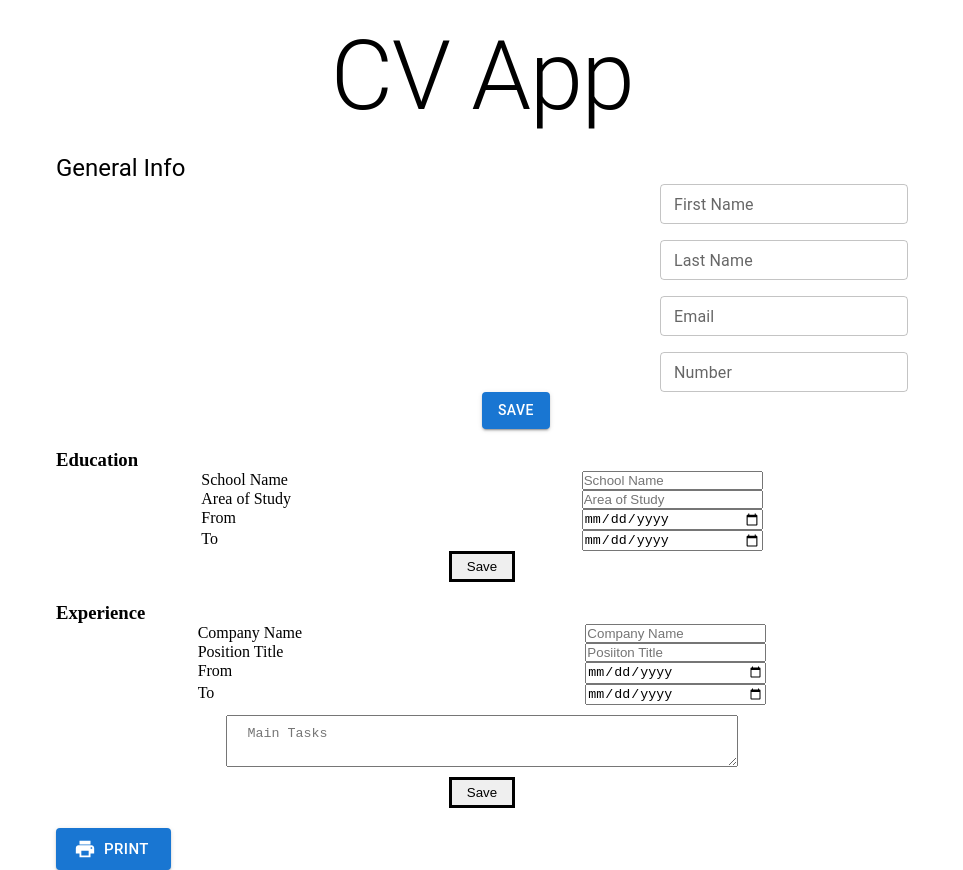
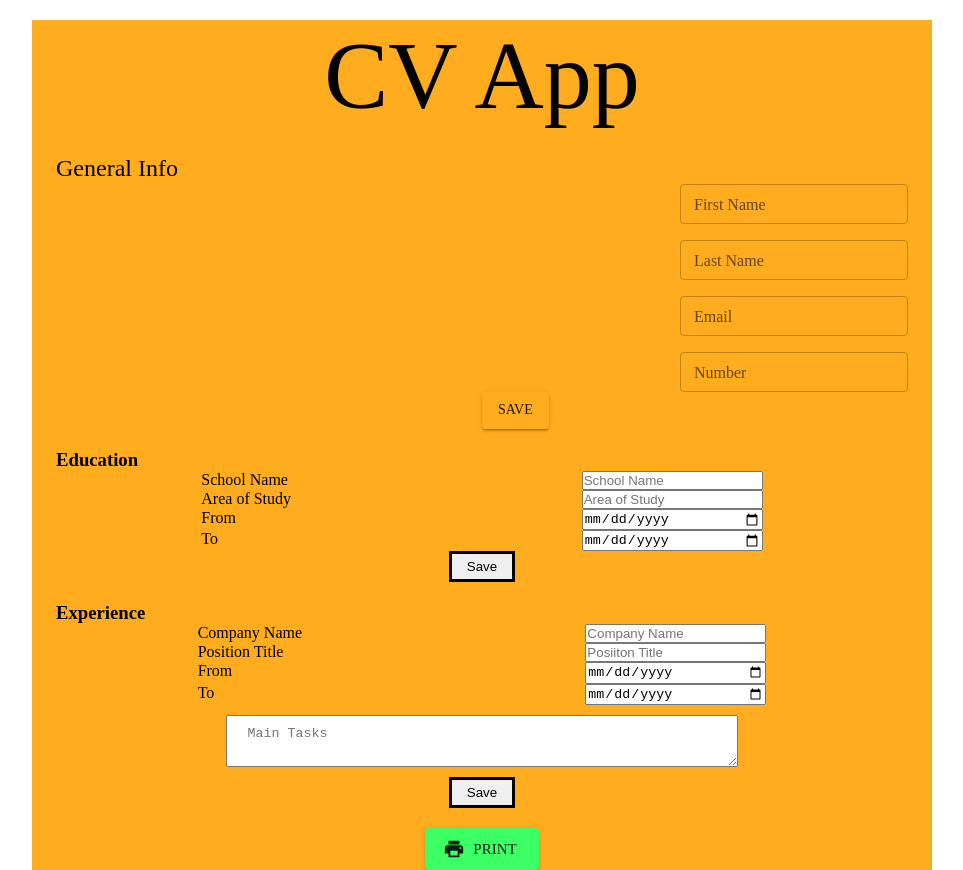
Before and after one commit to luqmanhassan/CV-App, a React (Create React App) app: page / in a window 1280 px wide. Shown: the whole page, without its empty margins (158-1121 px from the left). Built offline with nearby package versions, Linux system fonts and the light colour scheme.

Commit message:
included custom theme

```diff
--- a/src/App.js
+++ b/src/App.js
@@ -6,10 +6,25 @@ import './styles/styles.css';
 // MUI Bellow
 import {Typography, Container, Button} from '@mui/material';
 import PrintIcon from '@mui/icons-material/Print';
+import {createTheme, ThemeProvider} from '@mui/material/styles';
 
+const theme = createTheme({
+  palette: {
+    primary: {
+      main: '#ffac1e',
+    },
+    secondary: {
+      main: '#3cff66',
+    },
+  },
+  typography: {
+    fontFamily: ['Times New Roman', 'Arial', 'sans-serif'].join(','),
+  },
+});
 function App() {
   return (
-    <Container maxWidth="md">
+    <ThemeProvider theme={theme}>
+      <Container maxWidth="md" sx={{backgroundColor: 'primary.main'}}>
         <Typography variant="h1" sx={{textAlign: 'center', margin: '20px 0px'}}>
           CV App
         </Typography>
@@ -21,8 +36,8 @@ function App() {
           variant="contained"
           size="large"
           startIcon={<PrintIcon />}
-        color="primary"
-        sx={{display: 'flex', justifyContent: 'center'}}
+          color="secondary"
+          sx={{mx: 'auto', display: 'flex'}}
           onClick={() => {
             window.print();
           }}
@@ -30,6 +45,7 @@ function App() {
           Print
         </Button>
       </Container>
+    </ThemeProvider>
   );
 }
 
```
Lines whose indentation alone changed are shown as unchanged.
